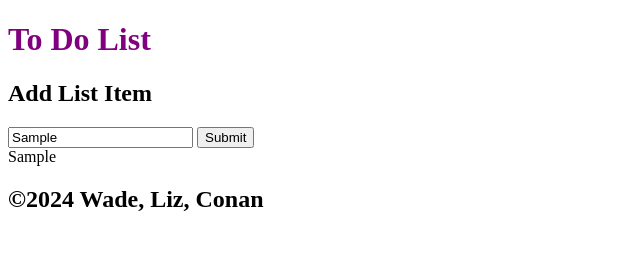
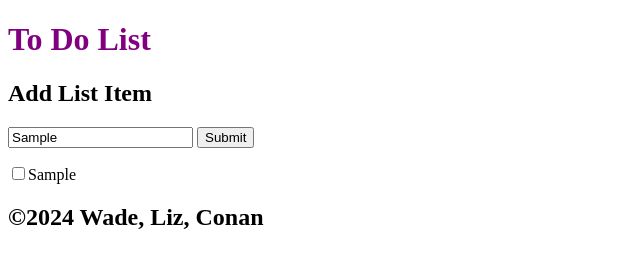
Before and after one commit to elirhenry/to-do-list, a plain HTML site: page index.html in a window 1280 px wide. Both pictures are taken after typing "Sample" into the empty fields and a click on the button "Submit". Shown: the whole page, without its empty margins (0-640 px from the left). Drawn offline with Linux system fonts and the light colour scheme.

Commit message:
added checkboxes to items

```diff
--- a/index.js
+++ b/index.js
@@ -28,16 +28,30 @@ function clickFunct(){
 function makeUL(array){
 // create the unordered list element
 	let division = document.getElementById("theItems");
-  var list = document.createElement("ul");
+  var list = document.createElement("div");
   for(let i=0;i < array.length; i++){
   //create list item
-    let item = document.createElement("li");
+    let item = document.createElement("p");
+    let checkbox = document.createElement('input');
+    checkbox.setAttribute('type', 'checkbox');
+    item.appendChild(checkbox);
     //set items contents to array[i]
-    let X = document.createTextNode(array[i]);
-    item.appendChild(X);
+    let text = document.createTextNode(array[i]);
+    item.appendChild(text);
     //add it to the list
     list.appendChild(item);
-    division.innerHTML = array[i];
+
+
   }
+  division.innerHTML = '';
+  division.appendChild(list);
   return list;
 }
+
+
+function clickBox(){
+  let item = document.getElementById("").value;
+  array.push(listItem);
+  console.log(array)
+  makeUL(array);
+}
```
Also changed, not shown: index.html (line endings or trailing spaces).
